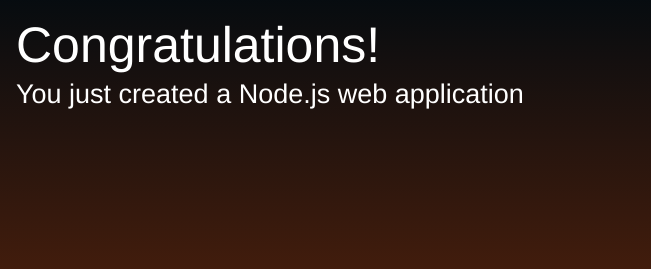
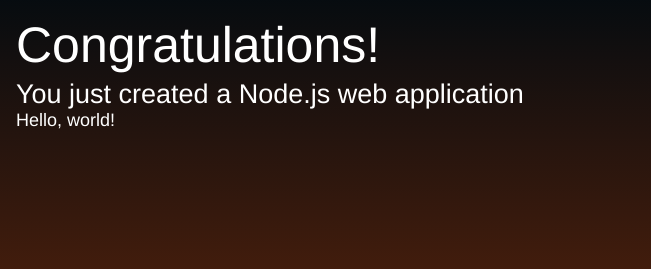
Before and after one commit to brown2021/My-First-Project, a website: page public/index.html in a window 1280 px wide. Shown: the part 265-534 px from the top of the page, 629-1280 px from the left. Drawn offline with Linux system fonts and the light colour scheme.

Commit message:
Making my first change to the web app

```diff
--- a/public/index.html
+++ b/public/index.html
@@ -60,6 +60,7 @@
             <div class="text">
                 <h1>Congratulations!</h1>
                 <h2>You just created a Node.js web application</h2>
+                <P>Hello, world!</P>
             </div>
         </div>
     </div>
```
